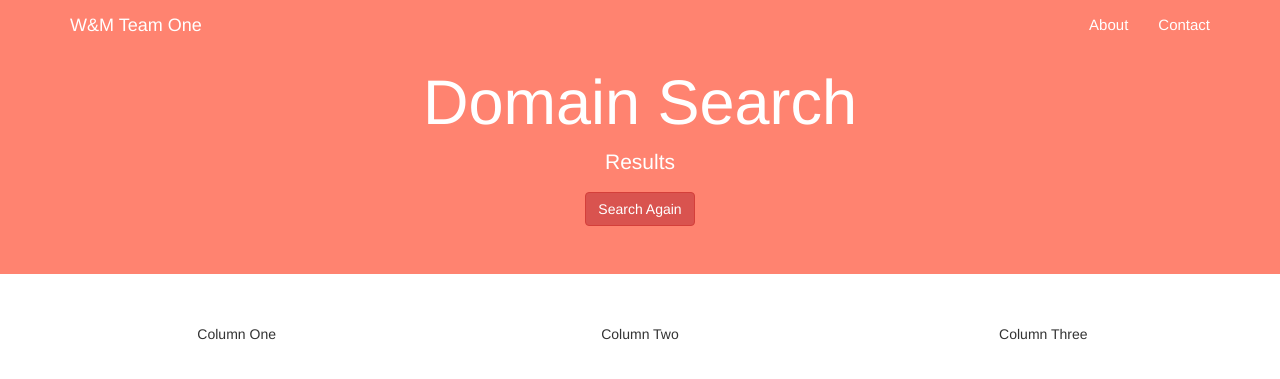
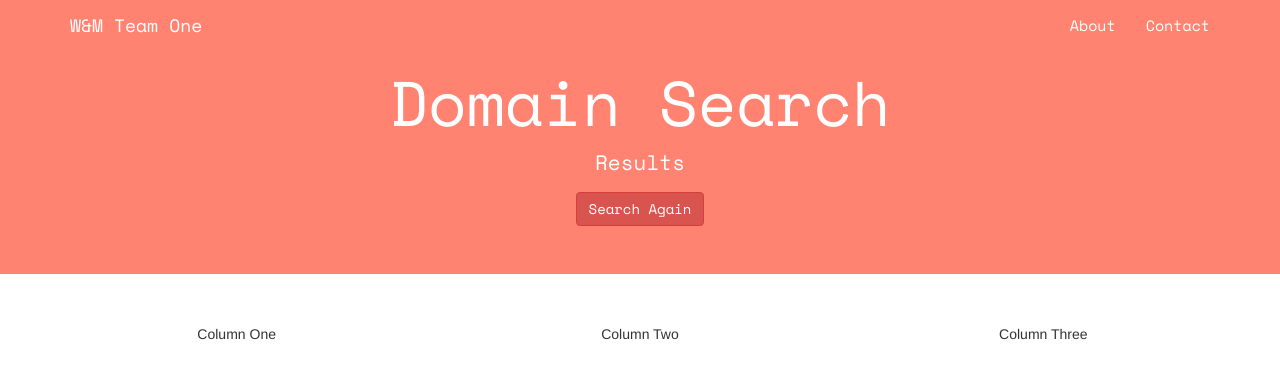
Before and after one commit to adamflentz/HACKU6, a Django app: page /results/ in a window 1280 px wide. Shown: the top 379 px of the page. Run offline with Django 3.2, Linux system fonts and the light colour scheme; some libraries are stand-ins or nearby versions.

```diff
--- a/hacku6/domain/static/css/home.css
+++ b/hacku6/domain/static/css/home.css
@@ -1,6 +1,7 @@
 .jumbotron {
     background-color: #ff8370;
     color: #ffffff;
+    font-family: 'Space Mono', monospace;
 }
 
 .navbar {
@@ -13,6 +14,7 @@
 
 .navbar li a, .navbar .navbar-brand{
     color: #fff !important;
+    font-family: 'Space Mono', monospace;
 }
 
 .navbar-nav li a:hover, .navbar-nav li.active a {
--- a/hacku6/domain/static/css/results.css
+++ b/hacku6/domain/static/css/results.css
@@ -1,6 +1,7 @@
 .jumbotron {
     background-color: #ff8370;
     color: #ffffff;
+    font-family: 'Space Mono', monospace;
 }
 
 .navbar {
@@ -9,6 +10,7 @@
     border: 0;
     font-size: 15px !important;
     border-radius: 0;
+    font-family: 'Space Mono', monospace;
 }
 
 .navbar li a, .navbar .navbar-brand{
--- a/hacku6/domain/templates/results.html
+++ b/hacku6/domain/templates/results.html
@@ -10,6 +10,8 @@
     <!-- stylesheet -->
     {% load static %}
     <link rel="stylesheet" type="text/css" href="{% static 'css/results.css' %}" />
+
+    <link href="https://fonts.googleapis.com/css?family=Space+Mono" rel="stylesheet">
 </head>
 <body>
 <!-- Page Header -->
```
Also changed, not shown: hacku6/domain/templates/home.html (+10 -1 lines).
